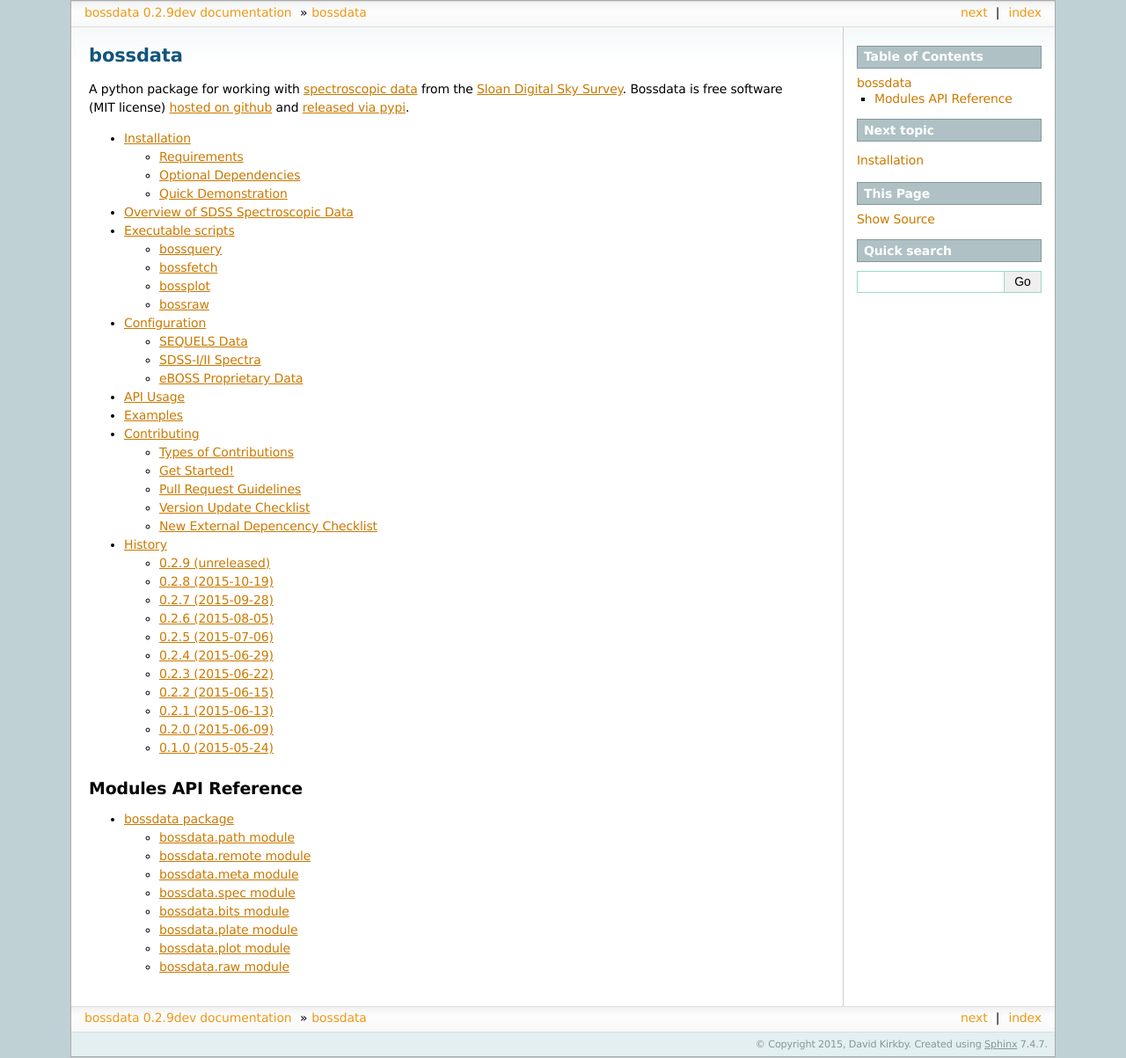
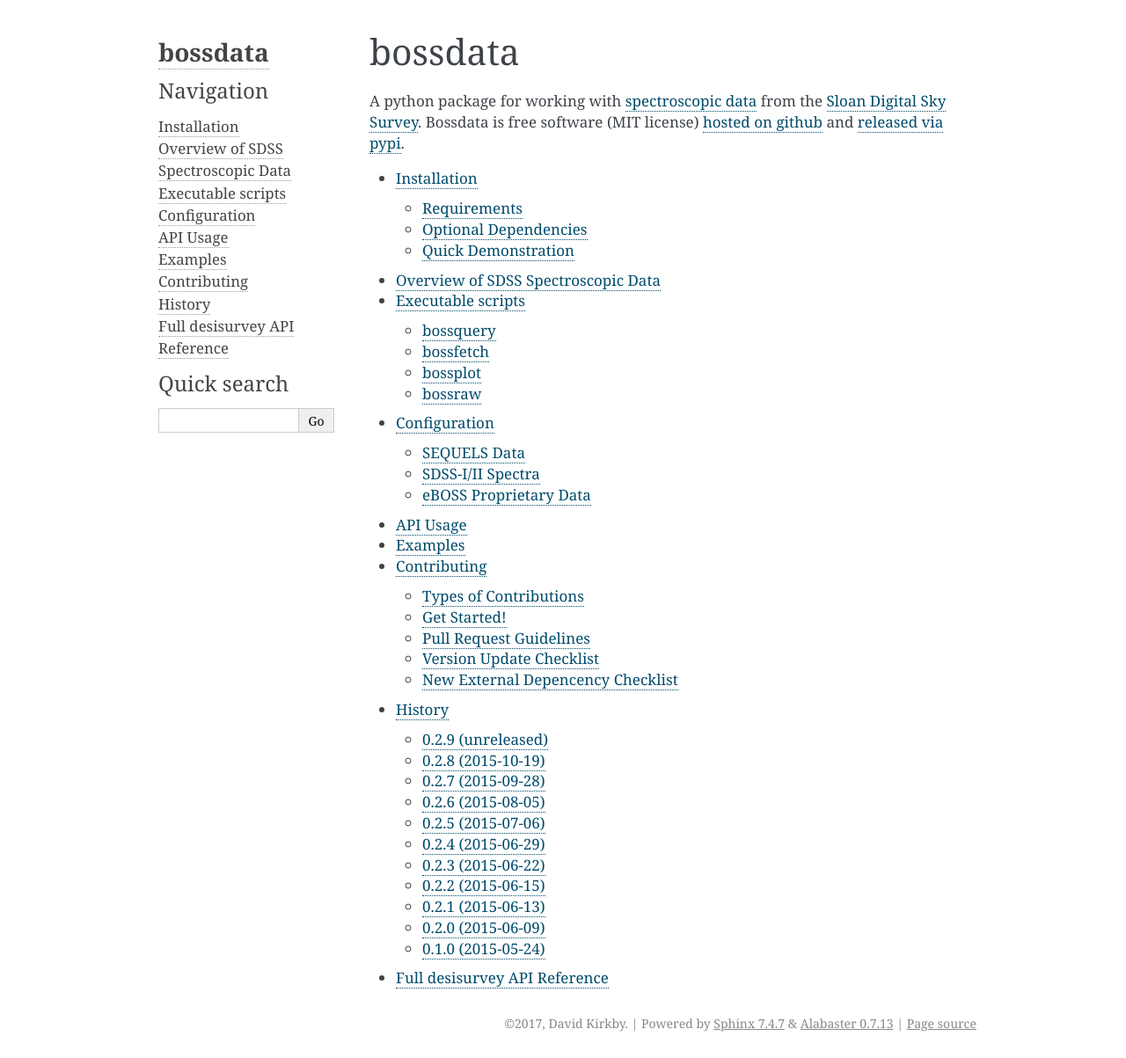
Before and after one commit to dkirkby/bossdata, a Sphinx documentation site: the page built from docs/index.rst, in a window 1280 px wide. Shown: the whole page at 88% size. Built offline with Sphinx 7.4.7, drawn with Linux system fonts in a browser that asks for light colours.

Commit message:
Update sphinx config

```diff
--- /dev/null
+++ b/docs/api.rst
@@ -0,0 +1,32 @@
+.. _api:
+
+=============================
+Full desisurvey API Reference
+=============================
+
+.. automodule:: bossdata
+    :members:
+
+.. automodule:: bossdata.bits
+    :members:
+
+.. automodule:: bossdata.meta
+    :members:
+
+.. automodule:: bossdata.path
+    :members:
+
+.. automodule:: bossdata.plate
+    :members:
+
+.. automodule:: bossdata.plot
+    :members:
+
+.. automodule:: bossdata.raw
+    :members:
+
+.. automodule:: bossdata.remote
+    :members:
+
+.. automodule:: bossdata.spec
+    :members:
--- a/docs/conf.py
+++ b/docs/conf.py
@@ -1,8 +1,8 @@
-#!/usr/bin/env python
+#!/usr/bin/env python3
 # -*- coding: utf-8 -*-
 #
 # bossdata documentation build configuration file, created by
-# sphinx-quickstart on Tue Jul  9 22:26:36 2013.
+# sphinx-quickstart on Thu Dec 14 09:04:21 2017.
 #
 # This file is execfile()d with the current directory set to its
 # containing dir.
@@ -13,73 +13,24 @@
 # All configuration values have a default; values that are commented out
 # serve to show the default.
 
-import sys
-import os
-
-# on_rtd is whether we are on readthedocs.org, this line of code grabbed from docs.readthedocs.org
-on_rtd = os.environ.get('READTHEDOCS', None) == 'True'
-
-from mock import Mock as MagicMock
-
-class Mock(MagicMock):
-    @classmethod
-    def __getattr__(cls, name):
-        return Mock()
-    def __mul__(self, other):
-        return Mock()
-    def __rmul__(self, other):
-        return Mock()
-    def __pow__(self, other):
-        return Mock()
-    def __div__(self, other):
-        return Mock()
-    def __add__(self, other):
-        return Mock()
-    def __radd__(self, other):
-        return Mock()
+# If extensions (or modules to document with autodoc) are in another directory,
+# add these directories to sys.path here. If the directory is relative to the
+# documentation root, use os.path.abspath to make it absolute, like shown here.
+#
+# import os
+# import sys
+# sys.path.insert(0, os.path.abspath('.'))
 
 
-# List all external packages (i.e., not part of the python standard library) here that
-# we import but that ReadTheDocs can safely ignore.
-# When a submodule is used, its parents also need to be listed here.
-MOCK_MODULES = [
-    'requests',
-    'progressbar',
-    'astropy',
-    'astropy.table',
-    'numpy',
-    'numpy.ma',
-    'numpy.polynomial',
-    'numpy.polynomial.legendre',
-    'fitsio',
-]
-if on_rtd:
-    sys.modules.update((mod_name, Mock()) for mod_name in MOCK_MODULES)
-
-# If extensions (or modules to document with autodoc) are in another
-# directory, add these directories to sys.path here. If the directory is
-# relative to the documentation root, use os.path.abspath to make it
-# absolute, like shown here.
-#sys.path.insert(0, os.path.abspath('.'))
-
-# Get the project root dir, which is the parent dir of this
-cwd = os.getcwd()
-project_root = os.path.dirname(cwd)
-
-# Insert the project root dir as the first element in the PYTHONPATH.
-# This lets us ensure that the source package is imported, and that its
-# version is used.
-sys.path.insert(0, project_root)
-
-import bossdata
-
-# -- General configuration ---------------------------------------------
+# -- General configuration ------------------------------------------------
 
 # If your documentation needs a minimal Sphinx version, state it here.
-needs_sphinx = '1.3'
+#
+# needs_sphinx = '1.0'
 
 # Add any Sphinx extension module names here, as strings. They can be
-# extensions coming with Sphinx (named 'sphinx.ext.*') or your custom ones.
+# extensions coming with Sphinx (named 'sphinx.ext.*') or your custom
+# ones.
 extensions = [
     'sphinx.ext.autodoc',
     'sphinx.ext.intersphinx',
@@ -99,236 +50,137 @@
 # Add any paths that contain templates here, relative to this directory.
 templates_path = ['_templates']
 
-# The suffix of source filenames.
+# The suffix(es) of source filenames.
+# You can specify multiple suffix as a list of string:
+#
+# source_suffix = ['.rst', '.md']
 source_suffix = '.rst'
-
-# The encoding of source files.
-#source_encoding = 'utf-8-sig'
 
 # The master toctree document.
 master_doc = 'index'
 
 # General information about the project.
-project = u'bossdata'
-copyright = u'2015, David Kirkby'
+project = 'bossdata'
+copyright = '2017, David Kirkby'
+author = 'David Kirkby'
 
-# The version info for the project you're documenting, acts as replacement
-# for |version| and |release|, also used in various other places throughout
-# the built documents.
+# The version info for the project you're documenting, acts as replacement for
+# |version| and |release|, also used in various other places throughout the
+# built documents.
 #
 # The short X.Y version.
-version = bossdata.__version__
+version = '0.3.0'
 # The full version, including alpha/beta/rc tags.
-release = bossdata.__version__
+release = '0.3.0'
 
 # The language for content autogenerated by Sphinx. Refer to documentation
 # for a list of supported languages.
-#language = None
-
-# There are two options for replacing |today|: either, you set today to
-# some non-false value, then it is used:
-#today = ''
-# Else, today_fmt is used as the format for a strftime call.
-#today_fmt = '%B %d, %Y'
+#
+# This is also used if you do content translation via gettext catalogs.
+# Usually you set "language" from the command line for these cases.
+language = None
 
 # List of patterns, relative to source directory, that match files and
 # directories to ignore when looking for source files.
-exclude_patterns = ['_build']
-
-# The reST default role (used for this markup: `text`) to use for all
-# documents.
-#default_role = None
-
-# If true, '()' will be appended to :func: etc. cross-reference text.
-#add_function_parentheses = True
-
-# If true, the current module name will be prepended to all description
-# unit titles (such as .. function::).
-#add_module_names = True
-
-# If true, sectionauthor and moduleauthor directives will be shown in the
-# output. They are ignored by default.
-#show_authors = False
+# This patterns also effect to html_static_path and html_extra_path
+exclude_patterns = ['_build', 'Thumbs.db', '.DS_Store']
 
 # The name of the Pygments (syntax highlighting) style to use.
 pygments_style = 'sphinx'
 
-# A list of ignored prefixes for module index sorting.
-#modindex_common_prefix = []
-
-# If true, keep warnings as "system message" paragraphs in the built
-# documents.
-#keep_warnings = False
+# If true, `todo` and `todoList` produce output, else they produce nothing.
+todo_include_todos = False
 
 
-# -- Options for HTML output -------------------------------------------
+# -- Options for HTML output ----------------------------------------------
 
-if not on_rtd:
-    html_theme = 'sphinxdoc'
-else:
-    # RTD has its own theme.
-    html_theme = 'default'
+# The theme to use for HTML and HTML Help pages.  See the documentation for
+# a list of builtin themes.
+#
+html_theme = 'alabaster'
 
-# Theme options are theme-specific and customize the look and feel of a
-# theme further.  For a list of options available for each theme, see the
+# Theme options are theme-specific and customize the look and feel of a theme
+# further.  For a list of options available for each theme, see the
 # documentation.
-#html_theme_options = {}
+#
+# html_theme_options = {}
 
-# Add any paths that contain custom themes here, relative to this directory.
-#html_theme_path = []
-
-# The name for this set of Sphinx documents.  If None, it defaults to
-# "<project> v<release> documentation".
-#html_title = None
-
-# A shorter title for the navigation bar.  Default is the same as
-# html_title.
-#html_short_title = None
-
-# The name of an image file (relative to this directory) to place at the
-# top of the sidebar.
-#html_logo = None
-
-# The name of an image file (within the static path) to use as favicon
-# of the docs.  This file should be a Windows icon file (.ico) being
-# 16x16 or 32x32 pixels large.
-#html_favicon = None
-
-# Add any paths that contain custom static files (such as style sheets)
-# here, relative to this directory. They are copied after the builtin
-# static files, so a file named "default.css" will overwrite the builtin
-# "default.css".
+# Add any paths that contain custom static files (such as style sheets) here,
+# relative to this directory. They are copied after the builtin static files,
+# so a file named "default.css" will overwrite the builtin "default.css".
 html_static_path = ['_static']
 
-# If not '', a 'Last updated on:' timestamp is inserted at every page
-# bottom, using the given strftime format.
-#html_last_updated_fmt = '%b %d, %Y'
+# Custom sidebar templates, must be a dictionary that maps document names
+# to template names.
+#
+# This is required for the alabaster theme
+# refs: http://alabaster.readthedocs.io/en/latest/installation.html#sidebars
+html_sidebars = {
+    '**': [
+        'about.html',
+        'navigation.html',
+        'relations.html',  # needs 'show_related': True theme option to display
+        'searchbox.html',
+        'donate.html',
+    ]
+}
 
-# If true, SmartyPants will be used to convert quotes and dashes to
-# typographically correct entities.
-#html_use_smartypants = True
 
-# Custom sidebar templates, maps document names to template names.
-#html_sidebars = {}
-
-# Additional templates that should be rendered to pages, maps page names
-# to template names.
-#html_additional_pages = {}
-
-# If false, no module index is generated.
-#html_domain_indices = True
-
-# If false, no index is generated.
-#html_use_index = True
-
-# If true, the index is split into individual pages for each letter.
-#html_split_index = False
-
-# If true, links to the reST sources are added to the pages.
-#html_show_sourcelink = True
-
-# If true, "Created using Sphinx" is shown in the HTML footer.
-# Default is True.
-#html_show_sphinx = True
-
-# If true, "(C) Copyright ..." is shown in the HTML footer.
-# Default is True.
-#html_show_copyright = True
-
-# If true, an OpenSearch description file will be output, and all pages
-# will contain a <link> tag referring to it.  The value of this option
-# must be the base URL from which the finished HTML is served.
-#html_use_opensearch = ''
-
-# This is the file name suffix for HTML files (e.g. ".xhtml").
-#html_file_suffix = None
+# -- Options for HTMLHelp output ------------------------------------------
 
 # Output file base name for HTML help builder.
 htmlhelp_basename = 'bossdatadoc'
 
 
-# -- Options for LaTeX output ------------------------------------------
+# -- Options for LaTeX output ---------------------------------------------
 
 latex_elements = {
     # The paper size ('letterpaper' or 'a4paper').
-    #'papersize': 'letterpaper',
+    #
+    # 'papersize': 'letterpaper',
 
     # The font size ('10pt', '11pt' or '12pt').
-    #'pointsize': '10pt',
+    #
+    # 'pointsize': '10pt',
 
     # Additional stuff for the LaTeX preamble.
-    #'preamble': '',
+    #
+    # 'preamble': '',
+
+    # Latex figure (float) alignment
+    #
+    # 'figure_align': 'htbp',
 }
 
 # Grouping the document tree into LaTeX files. List of tuples
-# (source start file, target name, title, author, documentclass
-# [howto/manual]).
+# (source start file, target name, title,
+#  author, documentclass [howto, manual, or own class]).
 latex_documents = [
-    ('index', 'bossdata.tex',
-     u'bossdata Documentation',
-     u'David Kirkby', 'manual'),
+    (master_doc, 'bossdata.tex', 'bossdata Documentation',
+     'David Kirkby', 'manual'),
 ]
 
-# The name of an image file (relative to this directory) to place at
-# the top of the title page.
-#latex_logo = None
 
-# For "manual" documents, if this is true, then toplevel headings
-# are parts, not chapters.
-#latex_use_parts = False
-
-# If true, show page references after internal links.
-#latex_show_pagerefs = False
-
-# If true, show URL addresses after external links.
-#latex_show_urls = False
-
-# Documents to append as an appendix to all manuals.
-#latex_appendices = []
-
-# If false, no module index is generated.
-#latex_domain_indices = True
-
-
-# -- Options for manual page output ------------------------------------
+# -- Options for manual page output ---------------------------------------
 
 # One entry per manual page. List of tuples
 # (source start file, name, description, authors, manual section).
 man_pages = [
-    ('index', 'bossdata',
-     u'bossdata Documentation',
-     [u'David Kirkby'], 1)
+    (master_doc, 'bossdata', 'bossdata Documentation',
+     [author], 1)
 ]
 
-# If true, show URL addresses after external links.
-#man_show_urls = False
 
-
-# -- Options for Texinfo output ----------------------------------------
+# -- Options for Texinfo output -------------------------------------------
 
 # Grouping the document tree into Texinfo files. List of tuples
 # (source start file, target name, title, author,
 #  dir menu entry, description, category)
 texinfo_documents = [
-    ('index', 'bossdata',
-     u'bossdata Documentation',
-     u'David Kirkby',
-     'bossdata',
-     'One line description of project.',
+    (master_doc, 'bossdata', 'bossdata Documentation',
+     author, 'bossdata', 'One line description of project.',
      'Miscellaneous'),
 ]
-
-# Documents to append as an appendix to all manuals.
-#texinfo_appendices = []
-
-# If false, no module index is generated.
-#texinfo_domain_indices = True
-
-# How to display URL addresses: 'footnote', 'no', or 'inline'.
-#texinfo_show_urls = 'footnote'
-
-# If true, do not generate a @detailmenu in the "Top" node's menu.
-#texinfo_no_detailmenu = False
 
 # -- Source code links to github ------------------------------------------
 
@@ -336,6 +188,7 @@
 # https://github.com/scipy/scipy/blob/v0.14.0/doc/source/conf.py
 # Also need to add 'sphinx.ext.linkcode' to extensions above.
 
+import sys
 import inspect
 from os.path import relpath, dirname
 
--- a/docs/index.rst
+++ b/docs/index.rst
@@ -1,5 +1,5 @@
 .. bossdata documentation master file, created by
-   sphinx-quickstart on Tue Jul  9 22:26:36 2013.
+   sphinx-quickstart on Thu Dec 14 09:04:21 2017.
    You can adapt this file completely to your liking, but it should at least
    contain the root `toctree` directive.
 
@@ -9,21 +9,17 @@
 A python package for working with `spectroscopic data <http://www.sdss.org/dr12/spectro/spectro_basics/>`__ from the `Sloan Digital Sky Survey <http://www.sdss.org>`__.  Bossdata is free software (MIT license) `hosted on github <https://github.com/dkirkby/bossdata>`__ and `released via pypi <https://pypi.python.org/pypi/bossdata>`__.
 
 .. toctree::
-   :maxdepth: 2
+  :maxdepth: 2
 
-   installation
-   overview
-   scripts
-   envvar
-   usage
-   examples
-   contributing
-   history
-
-Modules API Reference
----------------------
+  installation
+  overview
+  scripts
+  envvar
+  usage
+  examples
+  contributing
+  history
+  api
 
 .. toctree::
-   :maxdepth: 3
-
-   src/bossdata
+  :maxdepth: 3
--- a/docs/src/bossdata.bits.rst
+++ /dev/null
@@ -1,7 +0,0 @@
-bossdata.bits module
-=================================
-
-.. automodule:: bossdata.bits
-    :members:
-    :undoc-members:
-    :show-inheritance:
--- a/docs/src/bossdata.meta.rst
+++ /dev/null
@@ -1,7 +0,0 @@
-bossdata.meta module
-=================================
-
-.. automodule:: bossdata.meta
-    :members:
-    :undoc-members:
-    :show-inheritance:
--- a/docs/src/bossdata.path.rst
+++ /dev/null
@@ -1,7 +0,0 @@
-bossdata.path module
-====================
-
-.. automodule:: bossdata.path
-    :members:
-    :undoc-members:
-    :show-inheritance:
--- a/docs/src/bossdata.plate.rst
+++ /dev/null
@@ -1,7 +0,0 @@
-bossdata.plate module
-=================================
-
-.. automodule:: bossdata.plate
-    :members:
-    :undoc-members:
-    :show-inheritance:
--- a/docs/src/bossdata.plot.rst
+++ /dev/null
@@ -1,7 +0,0 @@
-bossdata.plot module
-=================================
-
-.. automodule:: bossdata.plot
-    :members:
-    :undoc-members:
-    :show-inheritance:
--- a/docs/src/bossdata.raw.rst
+++ /dev/null
@@ -1,7 +0,0 @@
-bossdata.raw module
-=================================
-
-.. automodule:: bossdata.raw
-    :members:
-    :undoc-members:
-    :show-inheritance:
--- a/docs/src/bossdata.remote.rst
+++ /dev/null
@@ -1,7 +0,0 @@
-bossdata.remote module
-=================================
-
-.. automodule:: bossdata.remote
-    :members:
-    :undoc-members:
-    :show-inheritance:
--- a/docs/src/bossdata.rst
+++ /dev/null
@@ -1,14 +0,0 @@
-bossdata package
-================
-
-See also :doc:`/usage`. Use the links below to browse the API docs for each sub-module.
-
-.. toctree::
-    bossdata.path
-    bossdata.remote
-    bossdata.meta
-    bossdata.spec
-    bossdata.bits
-    bossdata.plate
-    bossdata.plot
-    bossdata.raw
--- a/docs/src/bossdata.spec.rst
+++ /dev/null
@@ -1,7 +0,0 @@
-bossdata.spec module
-=================================
-
-.. automodule:: bossdata.spec
-    :members:
-    :undoc-members:
-    :show-inheritance:
--- a/docs/usage.rst
+++ b/docs/usage.rst
@@ -19,7 +19,7 @@
     remote_path = finder.get_spec_path(plate=4567, mdj=55589, fiber=88, lite=True)
     local_path = mirror.get(remote_path)
 
-Refer to the :doc:`API documentation </src/bossdata>` for details on using the :mod:`bossdata.path` and :mod:`bossdata.remote` modules.
+Refer to the :doc:`API documentation </api>` for details on using the :mod:`bossdata.path` and :mod:`bossdata.remote` modules.
 
 Certain data files have a helper class for accessing their contents:
  * spec,spec-lite: :class:`bossdata.spec.SpecFile`
```
Also changed, not shown: 2 other files.
